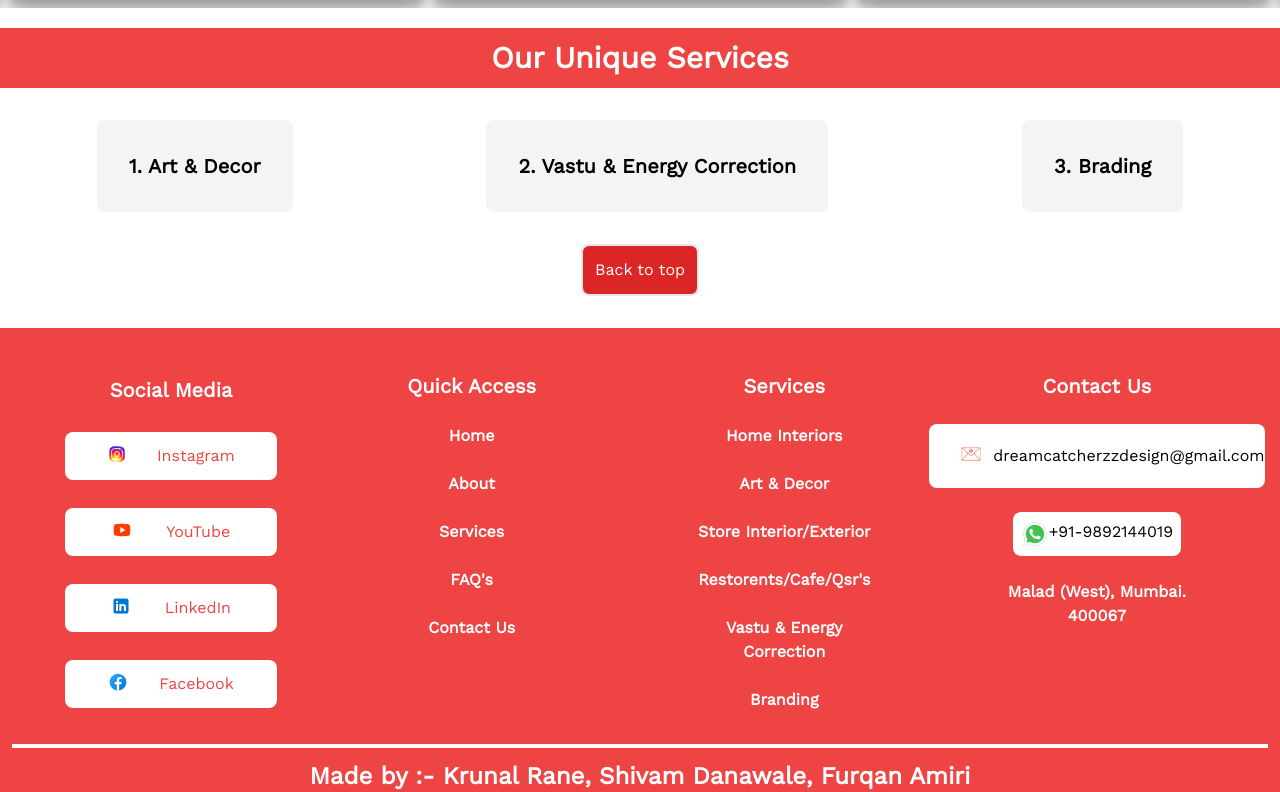
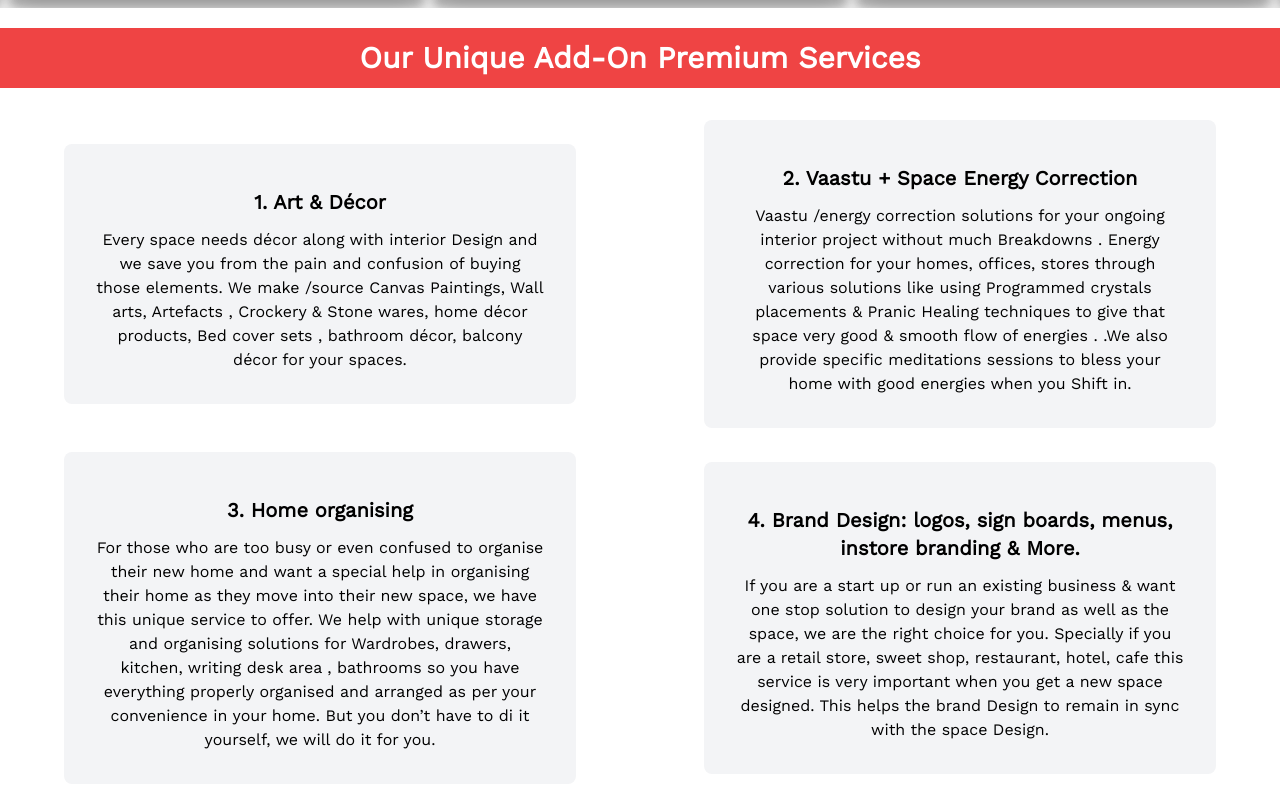
Before and after one commit to shivam1317/DreamCatcherzz, a React (Create React App) app: page /services in a window 1280 px wide. Shown: the part 1408-2200 px from the top of the page. Built offline with nearby package versions, Linux system fonts and the light colour scheme.

Commit message:
Some bug fixed And added unique services

```diff
--- a/src/Data/Store/Store.jsx
+++ b/src/Data/Store/Store.jsx
@@ -13,7 +13,7 @@ SwiperCore.use([Navigation, Pagination, Autoplay]);
 const Store = () => {
   return (
     <>
-      <div className="mt-5 w-full mb-5" id="Store">
+      <div className="mt-5 w-full mb-5" id="store">
         <h1 className="text-center my-3 text-3xl font-bold bg-red-500 text-white p-5 ">
           Retail Stores
         </h1>
--- a/src/Data/UniqueServices/Unique.jsx
+++ b/src/Data/UniqueServices/Unique.jsx
@@ -4,18 +4,59 @@ const Unique = () => {
   return (
     <div>
       <h1 className="text-center my-5 text-3xl font-bold bg-red-500 text-white p-3 ">
-        Our Unique Services
+        Our Unique Add-On Premium Services
       </h1>
       <div className="flex items-center justify-around flex-wrap">
-        <p className="p-8 mx-3 font-bold text-xl rounded-lg bg-gray-100 my-3">
-          1. Art & Decor
-        </p>
-        <p className="p-8 mx-3 font-bold text-xl rounded-lg bg-gray-100 my-3 text-center">
-          2. Vastu & Energy Correction{" "}
-        </p>
-        <p className="p-8 mx-3 font-bold text-xl rounded-lg bg-gray-100 my-3">
-          3. Brading
-        </p>
+        <div className="rounded-lg bg-gray-100 my-3 p-8 mx-3 lg:w-2/5 w-full text-center">
+          <p className="font-bold text-xl my-3">1. Art &amp; Décor</p>
+          <p>
+            Every space needs décor along with interior Design and we save you
+            from the pain and confusion of buying those elements. We make
+            /source Canvas Paintings, Wall arts, Artefacts , Crockery &amp;
+            Stone wares, home décor products, Bed cover sets , bathroom décor,
+            balcony décor for your spaces.
+          </p>
+        </div>
+        <div className="rounded-lg bg-gray-100 my-3 p-8 mx-3 lg:w-2/5 w-full text-center">
+          <p className="font-bold text-xl my-3">
+            2. Vaastu + Space Energy Correction
+          </p>
+          <p>
+            Vaastu /energy correction solutions for your ongoing interior
+            project without much Breakdowns . Energy correction for your homes,
+            offices, stores through various solutions like using Programmed
+            crystals placements &amp; Pranic Healing techniques to give that
+            space very good &amp; smooth flow of energies . .We also provide
+            specific meditations sessions to bless your home with good energies
+            when you Shift in.
+          </p>
+        </div>
+        <div className="rounded-lg bg-gray-100 my-3 p-8 mx-3 lg:w-2/5 w-full text-center">
+          <p className="font-bold text-xl my-3">3. Home organising</p>
+          <p>
+            For those who are too busy or even confused to organise their new
+            home and want a special help in organising their home as they move
+            into their new space, we have this unique service to offer. We help
+            with unique storage and organising solutions for Wardrobes, drawers,
+            kitchen, writing desk area , bathrooms so you have everything
+            properly organised and arranged as per your convenience in your
+            home. But you don’t have to di it yourself, we will do it for you.
+          </p>
+        </div>
+        <div className="rounded-lg bg-gray-100 my-3 p-8 mx-3 lg:w-2/5 w-full text-center">
+          <p className="font-bold text-xl my-3">
+            4. Brand Design: logos, sign boards, menus, instore branding &amp;
+            More.
+          </p>
+          <p>
+            If you are a start up or run an existing business &amp; want one
+            stop solution to design your brand as well as the space, we are the
+            right choice for you. Specially if you are a retail store, sweet
+            shop, restaurant, hotel, cafe this service is very important when
+            you get a new space designed. This helps the brand Design to remain
+            in sync with the space Design.
+          </p>
+        </div>
       </div>
     </div>
   );
--- a/src/Data/cafe/Cafe.jsx
+++ b/src/Data/cafe/Cafe.jsx
@@ -13,7 +13,7 @@ SwiperCore.use([Navigation, Pagination, Autoplay]);
 const Cafe = () => {
   return (
     <>
-      <div className="my-8 w-full" id="Cafe">
+      <div className="my-8 w-full" id="cafe">
         <h1 className="text-center my-5 text-3xl font-bold bg-red-500 text-white p-3 ">
           Cafe Restaurants QSR
         </h1>
--- a/src/Data/interior/Interior.jsx
+++ b/src/Data/interior/Interior.jsx
@@ -12,7 +12,7 @@ SwiperCore.use([Navigation, Pagination, Autoplay]);
 const Interior = () => {
   return (
     <>
-      <div className="my-5 w-full" id="Interior">
+      <div className="my-5 w-full" id="interior">
         <h1 className="text-center my-3 text-3xl font-bold bg-red-500 text-white p-5 ">
           Interior Design Homes
         </h1>
--- a/src/components/About.jsx
+++ b/src/components/About.jsx
@@ -12,12 +12,9 @@ function About() {
       <div className="h-fitcontent w-full flex-row my-5 " id="container">
         <div className=" flex-wrap w-full inline-flex align-center justify-evenly p-5 ">
           <p className=" inline-flex align-top my-5  h-fit lg:w-4/5 md:w-3/4 text-md">
-            “We understand & catch your dream space ideas, convert them into
-            real design concepts & then execute it hassle free for our clients.”
-            Dreamcatcherzz Dreamcatcherzz is Lead by two main Designers : Shilpa
-            Shah Rawat and Kashyap Rawat. Most clients describe the work of
-            Shilpa & Kashyap as ‘ Dream come true’ . That’s why the name
-            Dreamcatcherzz.
+            Dreamcatcherzz is Lead by two main Designers : Shilpa Shah Rawat and
+            Kashyap Rawat. Most clients describe the work of Shilpa & Kashyap as
+            ‘ Dream come true’ . That’s why the name Dreamcatcherzz.
             <br></br>
             <br></br>
             In short Span of 4 years, Dreamcatcherzz has Designed and executed
@@ -53,8 +50,8 @@ function About() {
           </div>
           <div className="flex flex-col justify-evenly items-center">
             <img
-              className="inline shadow-2xl lg:mr-5 md:mr-0 w-64 h-80"
-              src="./images/shilpamaam.jpeg"
+              className="inline lg:mr-5 md:mr-0 w-64 h-64"
+              src="./images/shilpaRound.png"
               alt="The team of Dreamcatcherzzz"
             />
 
@@ -66,13 +63,13 @@ function About() {
         </div>
 
         <div className=" flex-wrap w-full inline-flex align-center lg:my-10 md:my-0 justify-evenly p-5 ">
-          <div className="flex flex-col justify-evenly items-center">
+          <div className="flex flex-col justify-evenly items-center bg-white">
             <img
-              className=" inline shadow-2xl rounded-xl h-96 w-64"
-              src="./images/kashyapsir.jpeg"
+              className=" inline rounded-xl h-64 w-64"
+              src="./images/kashyapRound.png"
               alt="The team of Dreamcatcherzzz"
             />
-            <div className="text-left text-xl text-red-600 font-bold">
+            <div className="mt-3 text-left text-xl text-red-600 font-bold">
               KASHYAP RAWAT
             </div>
           </div>
--- a/src/components/HomeData/projectData.js
+++ b/src/components/HomeData/projectData.js
@@ -9,7 +9,7 @@ const projectData = [
   },
   {
     src: "./images/projects/3.jpg",
-    description: "Kota Kachori Jaipur",
+    description: "Kota Kachori Concept Store , Jaipur",
   },
   {
     src: "./images/projects/4.jpg",
@@ -25,11 +25,11 @@ const projectData = [
   },
   {
     src: "./images/projects/7.jpg",
-    description: "Marina Enclave Living Room Sofa",
+    description: "Gurukrupa Marina Enclave, mumbai (2bhk)",
   },
   {
     src: "./images/projects/8.jpg",
-    description: "Omkar ananta",
+    description: "Omkar Ananta, Mumbai ( 2bhk)",
   },
   {
     src: "./images/projects/9.jpg",
--- a/src/components/HomeData/servicesData.js
+++ b/src/components/HomeData/servicesData.js
@@ -1,33 +1,38 @@
 const serviceData = [
   {
     src: "./images/preview/1.jpg",
-    heading: "Jaipur Home",
-    description: "Dream Home Interior ",
+    heading: "Dream House Interiors",
+    description: "Elegant Living rooms",
     buttonText: "Enquire Now",
+    link: false,
   },
   {
     src: "./images/preview/2.jpg",
-    heading: "Meet The Designers",
+    heading: "Meet The Designers:",
     description: "Shilpa Rawat & Kashyap Rawat",
-    buttonText: "Talk To Designers",
+    buttonText: "Know More",
+    link: true,
+  },
+  {
+    src: "./images/preview/5.jpg",
+    heading: "Dream House",
+    description: "Creative Bedroom Designs",
+    buttonText: "Book Appointment",
+    link: false,
   },
   {
     src: "./images/preview/3.jpg",
-    heading: "Jaipur Home Kitchen",
-    description: "Modular Kitchen",
+    heading: "Kitchen Designs",
+    description: "Spacius,Space Clean,Modular",
     buttonText: "Enquire Now",
+    link: false,
   },
   {
     src: "./images/preview/4.jpg",
-    heading: "Kota Kachori Store",
-    description: "Design Your Store Interior + Exterior",
+    heading: "Retail Store Interior + Exterior Designs",
+    description: "Along With Customer Flow And Proper Branding",
     buttonText: "Book Consultation",
-  },
-  {
-    src: "./images/preview/5.jpg",
-    heading: "Marina Bedroom",
-    description: "Creative Bedroom Designs",
-    buttonText: "Book Appointment",
+    link: false,
   },
 ];
 export { serviceData };
--- a/src/css/home.css
+++ b/src/css/home.css
@@ -13,3 +13,7 @@
   background: #f3f4f6;
   box-shadow: 10px 10px 20px #dbdcdd, -10px -10px 20px #ffffff;
 }
+.serviceDiv {
+  background: #f5f4f4;
+  box-shadow: 16px 16px 32px #dfdede, -16px -16px 32px #ffffff;
+}
```
Also changed, not shown: src/components/Home.jsx (+14 -8 lines), public/images/shilpaRound.png (added), 1 other file (tests, documents, lock files or other folders).
